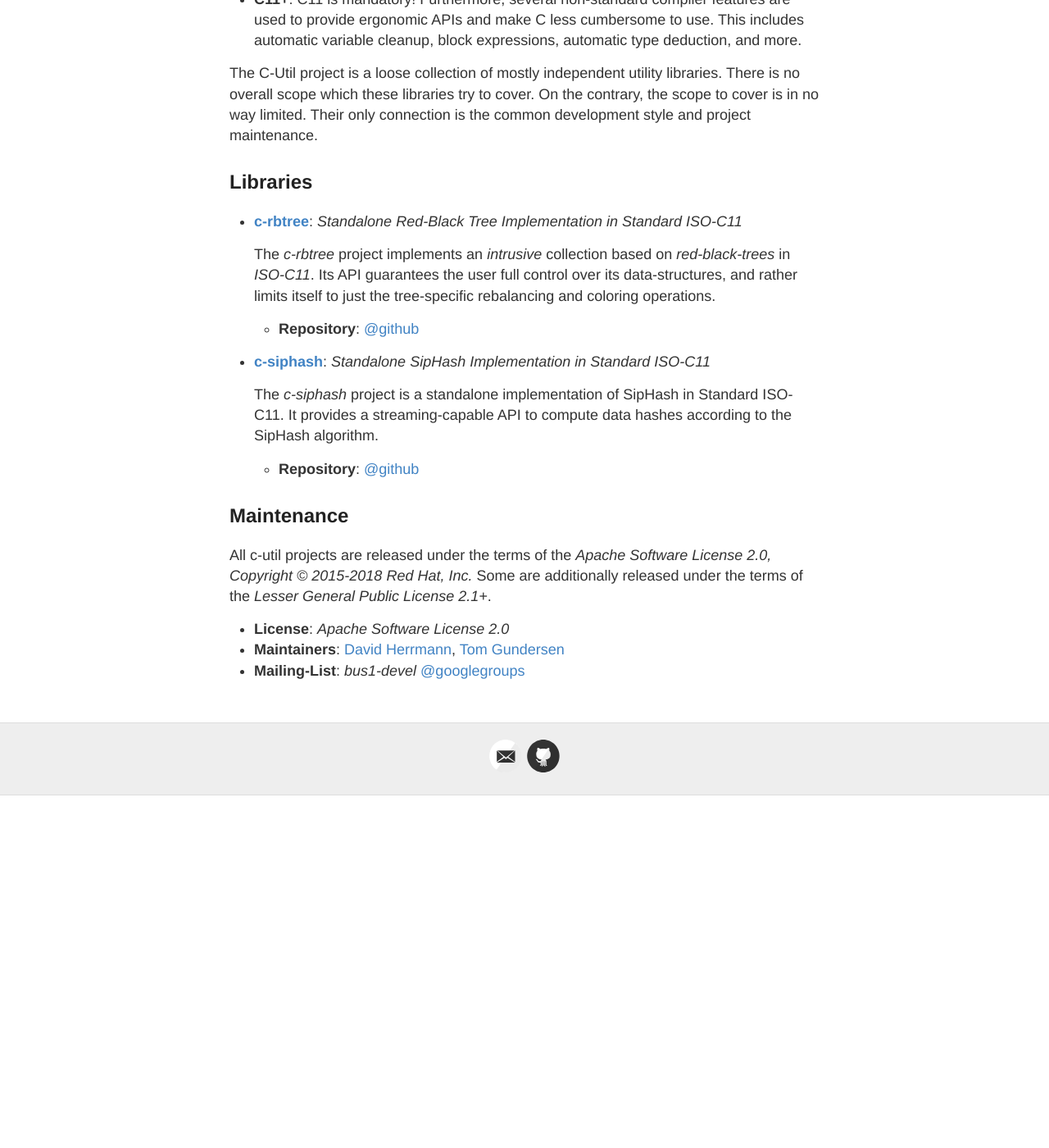
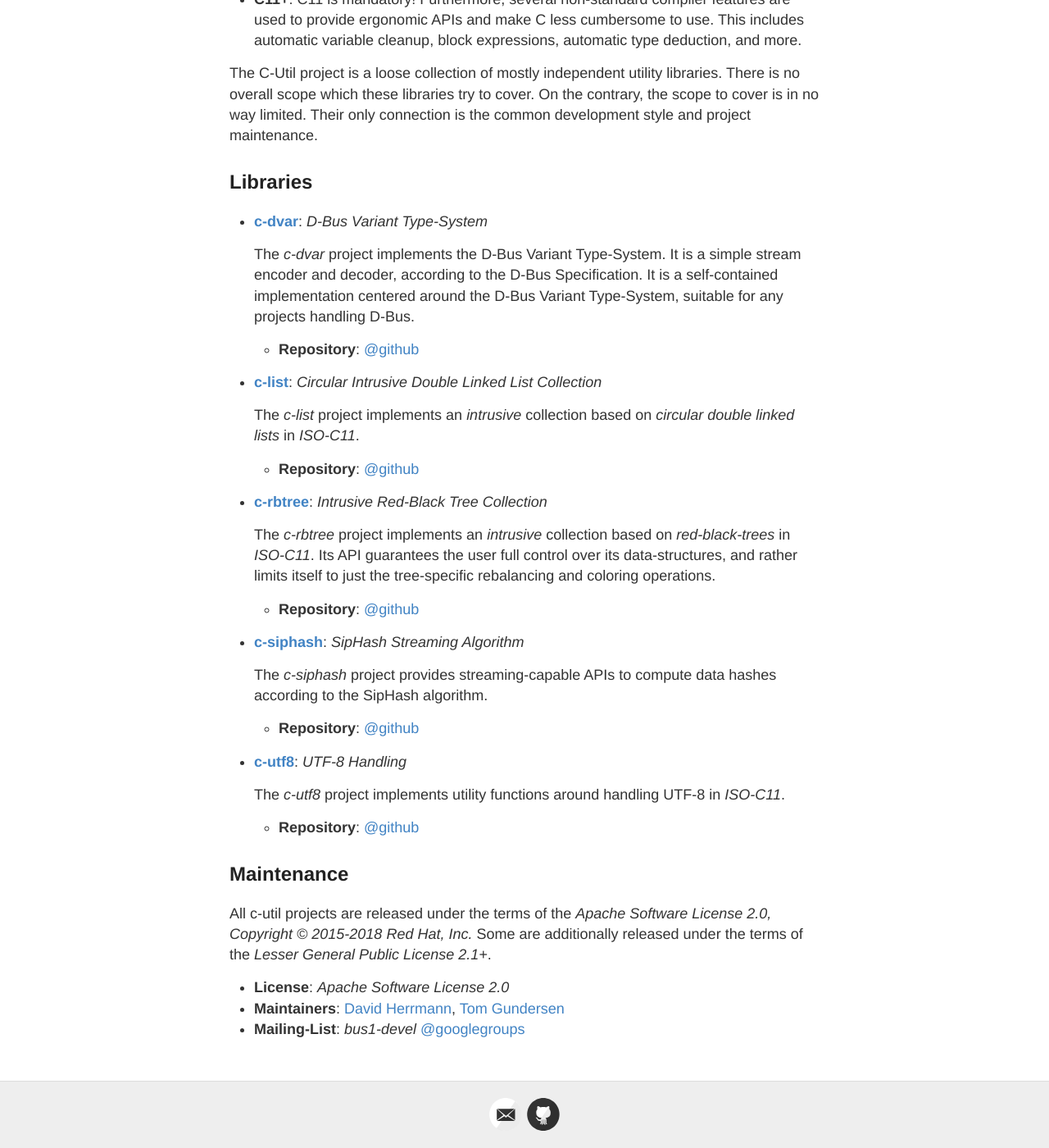
Before and after one commit to c-util/c-util.github.io, a Jekyll site: the page built from index.html, in a window 1280 px wide and 1400 px high, scrolled down 537 px. Shown: the whole window at 82% size. Built offline with Jekyll 4.4.1, drawn with Linux system fonts in a browser that asks for light colours; before the commit the page ends 1507 px from its top, so only the background shows below that.

Commit message:
posts: reword and add more entries
Add at least a dummy entry for each advertised project. Also reword
some of the titles slightly, to drop buzzwords if possible.

Signed-off-by: David Herrmann <dh.herrmann@gmail.com>

````diff
--- /dev/null
+++ b/_posts/0000-01-01-c-dvar.md
@@ -0,0 +1,15 @@
+---
+layout: post
+title: c-dvar
+description: D-Bus Variant Type-System
+license: Apache Software License 2.0
+documentation: "<a href=\"https://github.com/c-util/c-dvar/blob/master/src/c-dvar.h\">c-dvar.h</a>"
+---
+The *c-dvar* project implements the D-Bus Variant Type-System. It is a simple
+stream encoder and decoder, according to the D-Bus Specification. It is a
+self-contained implementation centered around the D-Bus Variant Type-System,
+suitable for any projects handling D-Bus.
+
+## Example
+
+*WIP*
--- /dev/null
+++ b/_posts/0000-01-01-c-list.md
@@ -0,0 +1,48 @@
+---
+layout: post
+title: c-list
+description: Circular Intrusive Double Linked List Collection
+license: Apache Software License 2.0, Lesser General Public License 2.1+
+documentation: "<a href=\"https://github.com/c-util/c-list/blob/master/src/c-list.h\">c-list.h</a>"
+---
+The *c-list* project implements an *intrusive* collection based on *circular
+double linked lists* in *ISO-C11*.
+
+## Example
+
+A typical use-case for *c-list* is a single collection of objects of a custom
+data-structure. This example shows how you could insert, remove, and iterate
+custom objects in a list based on *c-list*:
+
+```c
+typedef struct {
+        int ..some-fields..;
+        CList link;
+        int ..more-fields..;
+} MyData;
+
+int main(int argc, char **argv) {
+        CList *iter, list = C_LIST_INIT(list);
+        MyData *node, node1, node2;
+
+        c_list_link_tail(&list, &node1->link);
+        c_list_link_tail(&list, &node2->link);
+
+        /* open-coded iterator */
+        for (iter = list.first; iter != &list; iter = iter->next) {
+                /* ..visitor.. */
+        }
+
+        c_list_unlink(&node1->link);
+
+        /* alternative iterator */
+        c_list_for_each_entry(node, &list, link) {
+                /* ..visitor.. */
+        }
+
+        c_list_unlink(&node2->link);
+
+        assert(c_list_is_empty(&list));
+        return 0;
+}
+```
--- a/_posts/0000-01-01-c-rbtree.md
+++ b/_posts/0000-01-01-c-rbtree.md
@@ -1,7 +1,7 @@
 ---
 layout: post
 title: c-rbtree
-description: Standalone Red-Black Tree Implementation in Standard ISO-C11
+description: Intrusive Red-Black Tree Collection
 license: Apache Software License 2.0
 documentation: "<a href=\"https://github.com/c-util/c-rbtree/blob/master/src/c-rbtree.h\">c-rbtree.h</a>"
 ---
--- a/_posts/0000-01-01-c-siphash.md
+++ b/_posts/0000-01-01-c-siphash.md
@@ -1,12 +1,13 @@
 ---
 layout: post
 title: c-siphash
-description: Standalone SipHash Implementation in Standard ISO-C11
+description: SipHash Streaming Algorithm
 license: Apache Software License 2.0
 documentation: "<a href=\"https://github.com/c-util/c-siphash/blob/master/src/c-siphash.h\">c-siphash.h</a>"
 ---
-The *c-siphash* project is a standalone implementation of SipHash in Standard
-ISO-C11. It provides a streaming-capable API to compute data hashes according
-to the SipHash algorithm.
+The *c-siphash* project provides streaming-capable APIs to compute data hashes
+according to the SipHash algorithm.
 
-***WIP***
+## Example
+
+*WIP*
--- /dev/null
+++ b/_posts/0000-01-01-c-utf8.md
@@ -0,0 +1,13 @@
+---
+layout: post
+title: c-utf8
+description: UTF-8 Handling
+license: Apache Software License 2.0
+documentation: "<a href=\"https://github.com/c-util/c-utf8/blob/master/src/c-utf8.h\">c-utf8.h</a>"
+---
+The *c-utf8* project implements utility functions around handling UTF-8 in
+*ISO-C11*.
+
+## Example
+
+*WIP*
````
